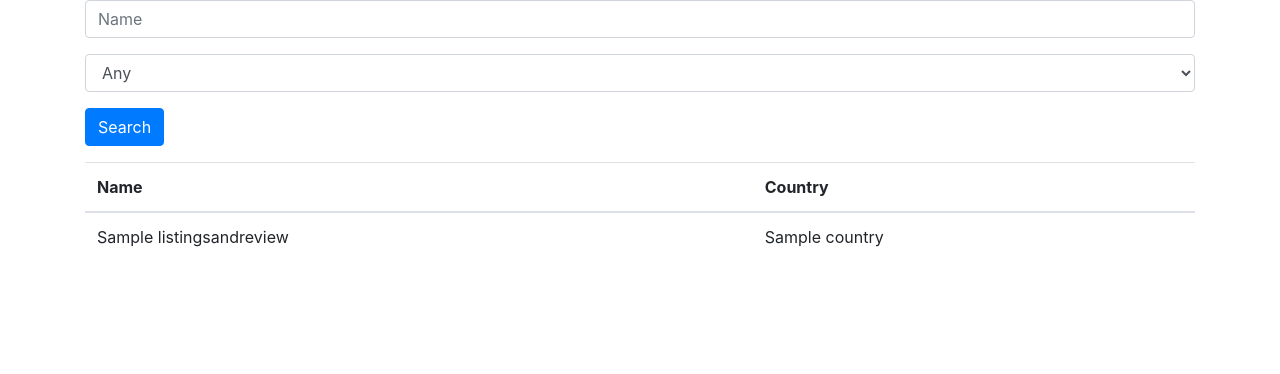
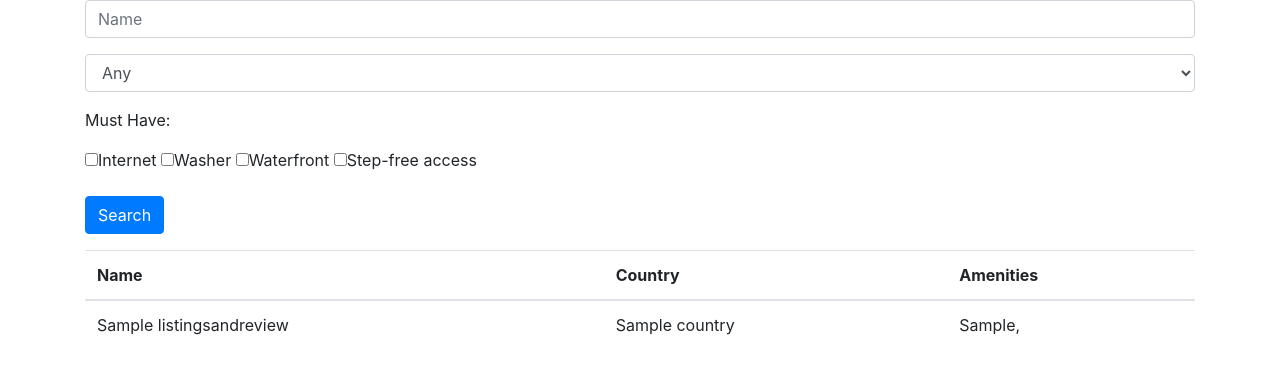
Before and after one commit to kunxin-chor/mongo-sample-batch-3, a Flask app: page / in a window 1280 px wide. Shown: the top 374 px of the page. Run offline with Flask 2, Linux system fonts and the light colour scheme; a database or web service that is not in the repository returns one stand-in record (values such as "Sample title"); some libraries are stand-ins or nearby versions.

Commit message:
Added checkboxes

```diff
--- a/pymongo-flask/app.py
+++ b/pymongo-flask/app.py
@@ -20,18 +20,35 @@ app = Flask(__name__)
 def index():
     search_terms = request.args.get('search-by')
     country = request.args.get('country')
+    must_have = request.args.getlist('must-have')
+
 
     search_criteria = {}
-
+    print (search_criteria)
     if search_terms is not None and search_terms is not "":
         search_criteria["name"] = re.compile(r'{}'.format(search_terms), re.I)
 
-    if country is not None and country is not "Any":
+    if country != None and country != "Any":
         search_criteria['address.country'] = country
+
+    if len(must_have) > 0:
+        search_criteria['amenities'] = {
+            '$all' : must_have
+        }
+
+
+
+    print (search_criteria)
+    # # for display
+    # if search_terms is None:
+    #     search_terms =""
+
+    if search_terms is None:
+        search_terms = ""
 
     conn = get_connection()
     cursor = conn[DATABASE_NAME]["listingsAndReviews"].find(search_criteria).limit(10)
-    return render_template("index.template.html", results=cursor)
+    return render_template("index.template.html", results=cursor, search_terms=search_terms, country=country)
 
 # "magic code" -- boilerplate
 if __name__ == '__main__':
--- a/pymongo-flask/templates/index.template.html
+++ b/pymongo-flask/templates/index.template.html
@@ -14,7 +14,7 @@
     <div class='container'>
         <form method="GET" class='mb-3'>
             <div class='form-group'>
-                <input placeholder='Name' type="text" name='search-by' class="form-control mb-1"/>
+                <input placeholder='Name' type="text" value="{{search_terms}}" name='search-by' class="form-control mb-1"/>
             </div>
             <div class='form-group'>
                 <select name='country' class='form-control'>
@@ -25,6 +25,13 @@
                     <option>Malaysia</option>
                 </select>
             </div>
+            <div class='form-group'>
+                <p>Must Have:</p>
+                <input type="checkbox" name="must-have" value="Internet"/><label>Internet</label>
+                <input type="checkbox" name="must-have" value="Washer"/><label>Washer</label>
+                <input type="checkbox" name="must-have" value="Waterfront"><label>Waterfront</label></labe>
+                <input type="checkbox" name="must-have" value="Step-free access"><label>Step-free access</label>
+            </div>
             <input type="submit" class="btn btn-primary" value="Search"/>
         </form>
         <table class='table'>
@@ -33,6 +40,8 @@
                     <th>Name</th>
 
                     <th>Country</th>
+
+                    <th>Amenities</th>
                 </tr>
             </thead>
             {% for each_result in results %}
@@ -42,6 +51,11 @@
                 </td>
                 <td>
                     {{ each_result["address"]["country"] }}
+                </td>
+                <td>
+                    {% for each_amentity in each_result['amenities'] %}
+                    <span>{{each_amentity }}</span>,
+                    {%endfor%}
                 </td>
             </tr>
             {%endfor%}
```
